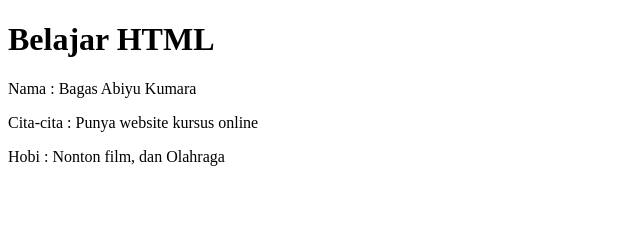
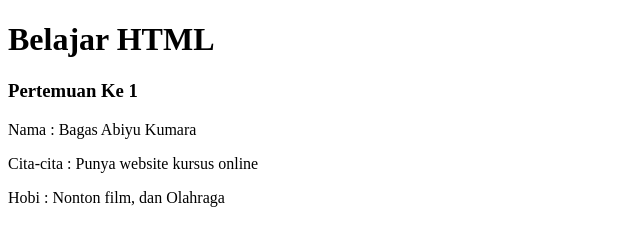
Before and after one commit to Bagas34645/LatihanWebsite, a plain HTML site: page index.html in a window 1280 px wide. Shown: the whole page, without its empty margins (0-640 px from the left). Drawn offline with Linux system fonts and the light colour scheme.

Commit message:
Update index.html

```diff
--- a/index.html
+++ b/index.html
@@ -5,6 +5,7 @@
     </head>
     <body>
         <h1>Belajar HTML</h1>
+        <h3>Pertemuan Ke 1</h3>
         <p>Nama : Bagas Abiyu Kumara</p>
         <p>Cita-cita : Punya website kursus online</p>
         <p>Hobi : Nonton film, dan Olahraga</p>
```
